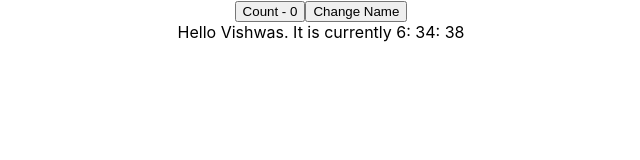
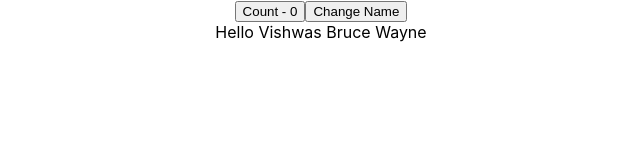
Before and after one commit to jeus0630/React-Render-Demo-Typescript, a React (Create React App) app: page / in a window 1280 px wide. Shown: the top 160 px of the page, without its empty margins (319-959 px from the left). Built offline with nearby package versions, Linux system fonts and the light colour scheme.

Commit message:
Docs: ChildFive, ParentFour
React.memo

```diff
--- a/src/App.tsx
+++ b/src/App.tsx
@@ -1,12 +1,12 @@
 import React from 'react';
 import './App.css';
-import ParentThree from './components/Incorrect Optimizations/ParentThree';
+import ParentFour from './components/Incorrect Optimizations/ParentFour';
 
 function App() {
 
     return (
         <div className="App">
-            <ParentThree></ParentThree>
+            <ParentFour></ParentFour>
         </div>
     );
 }
--- /dev/null
+++ b/src/components/Incorrect Optimizations/ChildFive.tsx
@@ -0,0 +1,21 @@
+import * as React from 'react';
+
+interface IChildFiveProps {
+    name: string;
+    person:{
+        fname: string;
+        lname: string;
+    }
+}
+
+const ChildFive: React.FunctionComponent<IChildFiveProps> = ({name, person}) => {
+    console.log('ChildFive');
+
+  return (
+      <div>
+          Hello {name} {person.fname} {person.lname}
+      </div>
+  );
+};
+
+export default React.memo(ChildFive);
--- /dev/null
+++ b/src/components/Incorrect Optimizations/ParentFour.tsx
@@ -0,0 +1,34 @@
+import React, { FunctionComponent, useState } from 'react';
+import ChildFive from './ChildFive';
+
+
+
+interface OwnProps {
+
+}
+
+type Props = OwnProps;
+
+const ParentFour: FunctionComponent<Props> = () => {
+    const [count, setCount] = useState(0);
+    const [name, setName] = useState('Vishwas');
+
+    const person = {
+        fname: 'Bruce',
+        lname: 'Wayne'
+    }
+
+    console.log('ParentFur Render');
+    return (
+        <div>
+            <button onClick={() => setCount(prev => prev + 1)}>Count - {count}</button>
+            <button onClick={() => setName('codevolution')}>Change Name</button>
+            <ChildFive name={name} person={person}></ChildFive>
+            {/* <ChildThree name={name}>
+                <strong>Hello</strong>
+            </ChildThree> */}
+        </div>
+    );
+};
+
+export default ParentFour;
```
